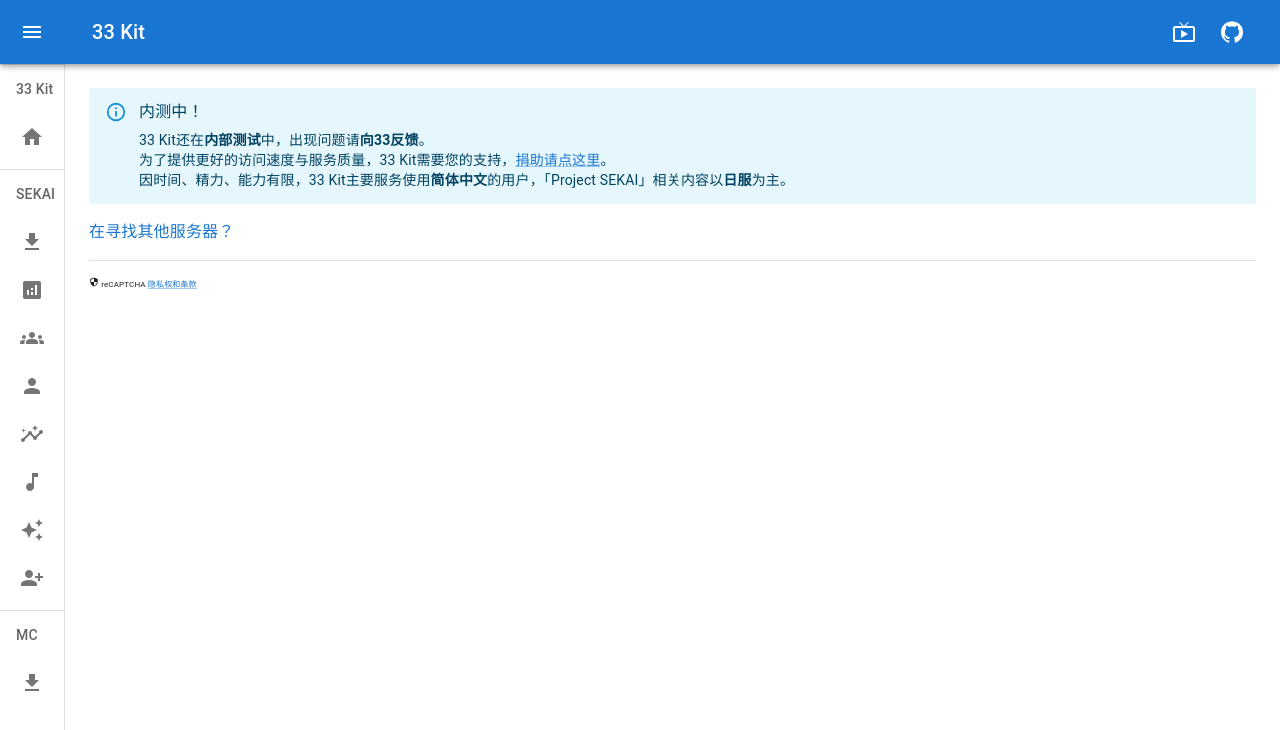
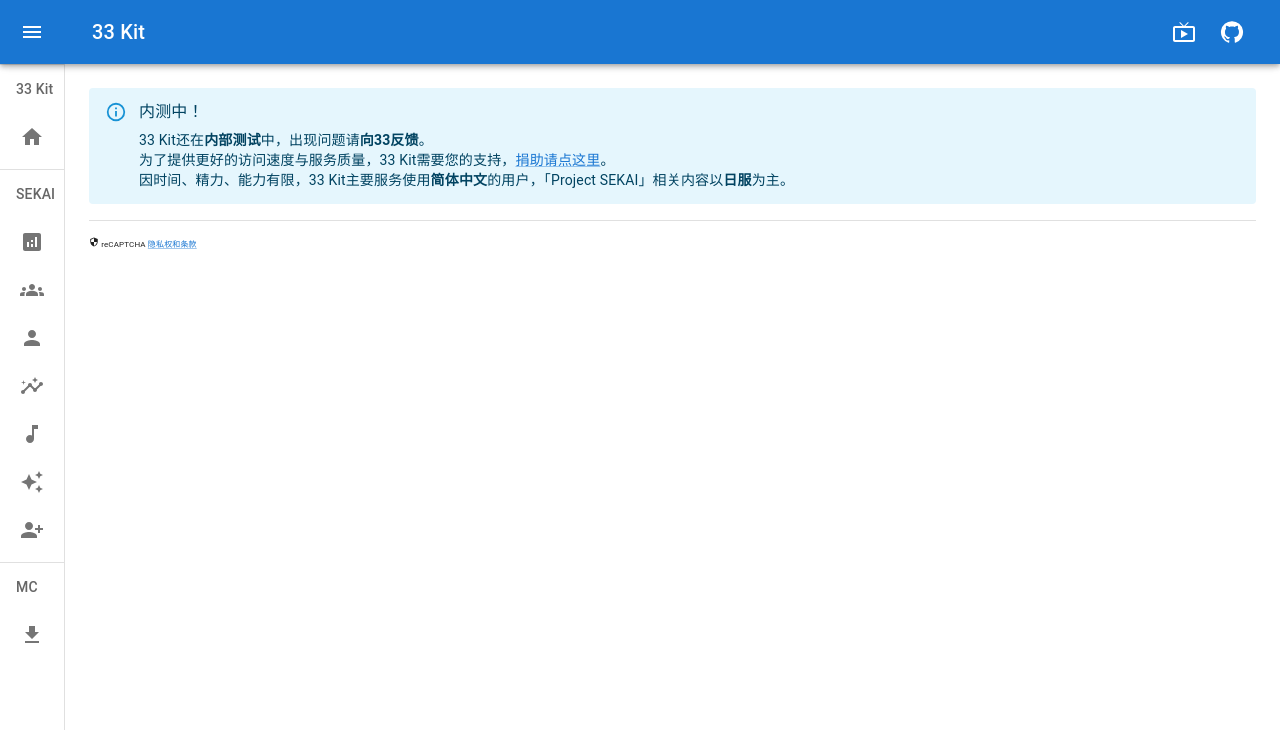
Before and after one commit to xfl03/33KitFrontend, a Next.js app: page / in a window 1280 px wide. Shown: the top 730 px of the page. Built offline with nearby package versions, Linux system fonts and the light colour scheme; no server answers; what react-google-recaptcha-v3 would draw is missing.

Commit message:
feat: remove game download

```diff
--- a/components/AppBase.tsx
+++ b/components/AppBase.tsx
@@ -128,12 +128,12 @@
         "category": "Project SEKAI",
         "categoryShort": "SEKAI",
         "items": [
-            {
-                "name": "游戏下载",
-                "icon": <Download/>,
-                "path": "/pjsk-download",
-                "display": true,
-            },
+            // {
+            //     "name": "游戏下载",
+            //     "icon": <Download/>,
+            //     "path": "/pjsk-download",
+            //     "display": true,
+            // },
             {
                 "name": "活动预测",
                 "icon": <Analytics/>,
--- a/pages/index.tsx
+++ b/pages/index.tsx
@@ -37,14 +37,14 @@
                         因时间、精力、能力有限，33 Kit主要服务使用<strong>简体中文</strong>的用户，「Project SEKAI」相关内容以<strong>日服</strong>为主。
                     </Alert>
                 </Grid>
-                {pjskDownloadInfo &&
-                    <PjskDownloadButton info={pjskDownloadInfo[0]}/>
-                }
-                <Grid item xs={12}>
-                    <Link href="/pjsk-download" underline="none">
-                        在寻找其他服务器？
-                    </Link>
-                </Grid>
+                {/*{pjskDownloadInfo &&*/}
+                {/*    <PjskDownloadButton info={pjskDownloadInfo[0]}/>*/}
+                {/*}*/}
+                {/*<Grid item xs={12}>*/}
+                {/*    <Link href="/pjsk-download" underline="none">*/}
+                {/*        在寻找其他服务器？*/}
+                {/*    </Link>*/}
+                {/*</Grid>*/}
                 {pjskPredict && ranks &&
                     <PjskPredictTable pjskPredict={pjskPredict} ranks={ranks}/>
                 }
```
